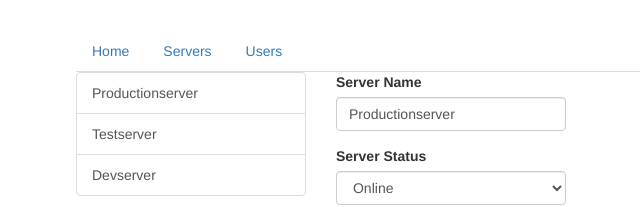
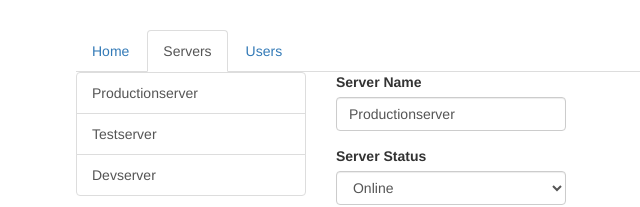
Before and after one commit to HennadiiZ/angularUdMaxShwBasics, an Angular app in the folder basics/: page /servers in a window 1280 px wide. Shown: the top 207 px of the page, without its empty margins (189-829 px from the left). Built offline with nearby package versions, Linux system fonts and the light colour scheme.

Commit message:
130. Styling Active Router Links

```diff
--- a/basics/src/app/app.component.html
+++ b/basics/src/app/app.component.html
@@ -18,9 +18,9 @@
         <li role="presentation"><a [routerLink]="'/servers'">Servers</a></li>
         <li role="presentation"><a [routerLink]="['users']">Users</a></li> -->
 
-        <li role="presentation"><a routerLink="/">Home</a></li>
-        <li role="presentation"><a [routerLink]="'/servers'">Servers</a></li>
-        <li role="presentation"><a [routerLink]="['users']">Users</a></li>
+        <li role="presentation" routerLinkActive="active" [routerLinkActiveOptions]="{exact: true}"><a routerLink="/">Home</a></li>
+        <li role="presentation" routerLinkActive="active"><a [routerLink]="'/servers'">Servers</a></li>
+        <li role="presentation" routerLinkActive="active"><a [routerLink]="['users']">Users</a></li>
 
       </ul>
     </div>
--- a/basics/src/app/app.module.ts
+++ b/basics/src/app/app.module.ts
@@ -48,3 +48,5 @@
 // 128. Navigating with Router Links
 
 // 129. Understanding Navigation Paths
+
+// 130. Styling Active Router Links
```
